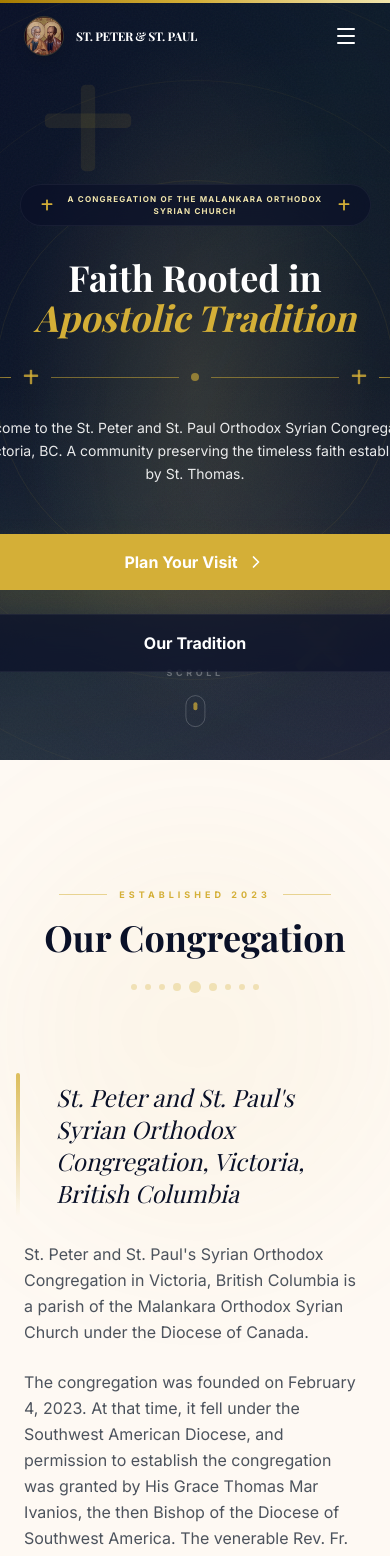
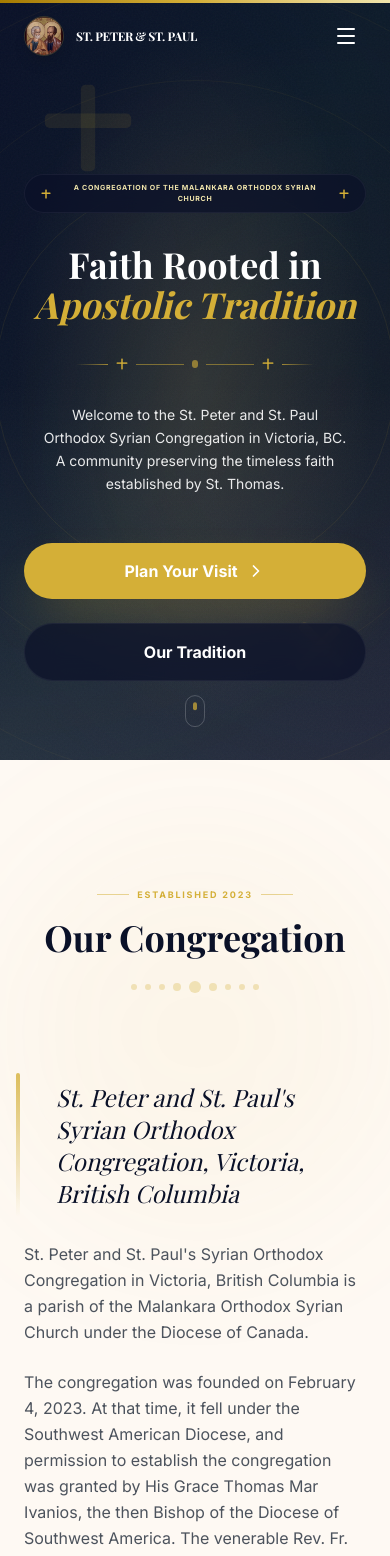
Before and after one commit to devmango3/st-peters-st-pauls-church-, a Next.js app: page / in a window 390 px wide. Shown: the top 1556 px of the page. Built offline with nearby package versions, Linux system fonts and the light colour scheme; a web font is replaced by a local one.

Commit message:
fiath added

```diff
--- a/src/app/page.tsx
+++ b/src/app/page.tsx
@@ -67,10 +67,10 @@ const FloralBorder = () => (
    Section Label Component
 ───────────────────────────────────────────── */
 const SectionLabel = ({ children }: { children: React.ReactNode }) => (
-  <div className="flex items-center justify-center gap-3 mb-4">
-    <div className="h-px w-12 bg-gold-primary/50" />
-    <span className="text-gold-primary font-bold uppercase tracking-[0.45em] text-[9px] md:text-[11px]">{children}</span>
-    <div className="h-px w-12 bg-gold-primary/50" />
+  <div className="flex items-center justify-center gap-2 md:gap-3 mb-4 px-4 text-center">
+    <div className="h-px w-8 md:w-12 bg-gold-primary/50" />
+    <span className="text-gold-primary font-bold uppercase tracking-[0.2em] md:tracking-[0.45em] text-[9px] md:text-[11px]">{children}</span>
+    <div className="h-px w-8 md:w-12 bg-gold-primary/50" />
   </div>
 );
 
@@ -242,11 +242,11 @@ export default function Home() {
             initial={{ opacity: 0, scale: 0.9 }}
             animate={{ opacity: 1, scale: 1 }}
             transition={{ duration: 1.2, ease: "easeOut" }}
-            className="inline-flex items-center gap-3 mb-8 px-5 py-2 rounded-full glass-dark border border-white/10 text-gold-light text-[8px] md:text-[10px] uppercase font-bold tracking-[0.15em] md:tracking-[0.3em] max-w-[90vw] md:max-w-none"
+            className="inline-flex items-center justify-center gap-2 md:gap-3 mb-8 px-4 md:px-5 py-2 rounded-full glass-dark border border-white/10 text-gold-light text-[7px] md:text-[10px] uppercase font-bold tracking-[0.1em] md:tracking-[0.3em] max-w-[95vw] md:max-w-none text-center"
           >
-            <CrossIcon className="w-3 h-3 text-gold-primary flex-shrink-0" />
-            A Congregation of the Malankara Orthodox Syrian Church
-            <CrossIcon className="w-3 h-3 text-gold-primary flex-shrink-0" />
+            <CrossIcon className="w-2.5 h-2.5 md:w-3 h-3 text-gold-primary flex-shrink-0" />
+            <span className="flex-1">A Congregation of the Malankara Orthodox Syrian Church</span>
+            <CrossIcon className="w-2.5 h-2.5 md:w-3 h-3 text-gold-primary flex-shrink-0" />
           </motion.div>
 
           <motion.h1
@@ -264,15 +264,15 @@ export default function Home() {
             initial={{ scaleX: 0, opacity: 0 }}
             animate={{ scaleX: 1, opacity: 1 }}
             transition={{ delay: 0.7, duration: 1.2 }}
-            className="flex items-center justify-center gap-3 mb-8"
+            className="flex items-center justify-center gap-2 md:gap-3 mb-8"
           >
-            <div className="h-px w-16 bg-gradient-to-r from-transparent to-gold-primary/70" />
-            <CrossIcon className="w-4 h-4 text-gold-primary/80" />
-            <div className="h-px w-32 bg-gold-primary/50" />
-            <div className="w-2 h-2 rounded-full bg-gold-primary/60" />
-            <div className="h-px w-32 bg-gold-primary/50" />
-            <CrossIcon className="w-4 h-4 text-gold-primary/80" />
-            <div className="h-px w-16 bg-gradient-to-l from-transparent to-gold-primary/70" />
+            <div className="h-px w-8 md:w-16 bg-gradient-to-r from-transparent to-gold-primary/70" />
+            <CrossIcon className="w-3 h-3 md:w-4 h-4 text-gold-primary/80" />
+            <div className="h-px w-12 md:w-32 bg-gold-primary/50" />
+            <div className="w-1.5 h-1.5 md:w-2 h-2 rounded-full bg-gold-primary/60" />
+            <div className="h-px w-12 md:w-32 bg-gold-primary/50" />
+            <CrossIcon className="w-3 h-3 md:w-4 h-4 text-gold-primary/80" />
+            <div className="h-px w-8 md:w-16 bg-gradient-to-l from-transparent to-gold-primary/70" />
           </motion.div>
 
           <motion.p
@@ -308,7 +308,6 @@ export default function Home() {
           transition={{ delay: 2 }}
           className="absolute bottom-10 left-1/2 -translate-x-1/2 flex flex-col items-center gap-2"
         >
-          <span className="text-white/30 text-[9px] uppercase tracking-[0.4em] font-bold">Scroll</span>
           <motion.div
             animate={{ y: [0, 8, 0] }}
             transition={{ duration: 1.5, repeat: Infinity }}
```
